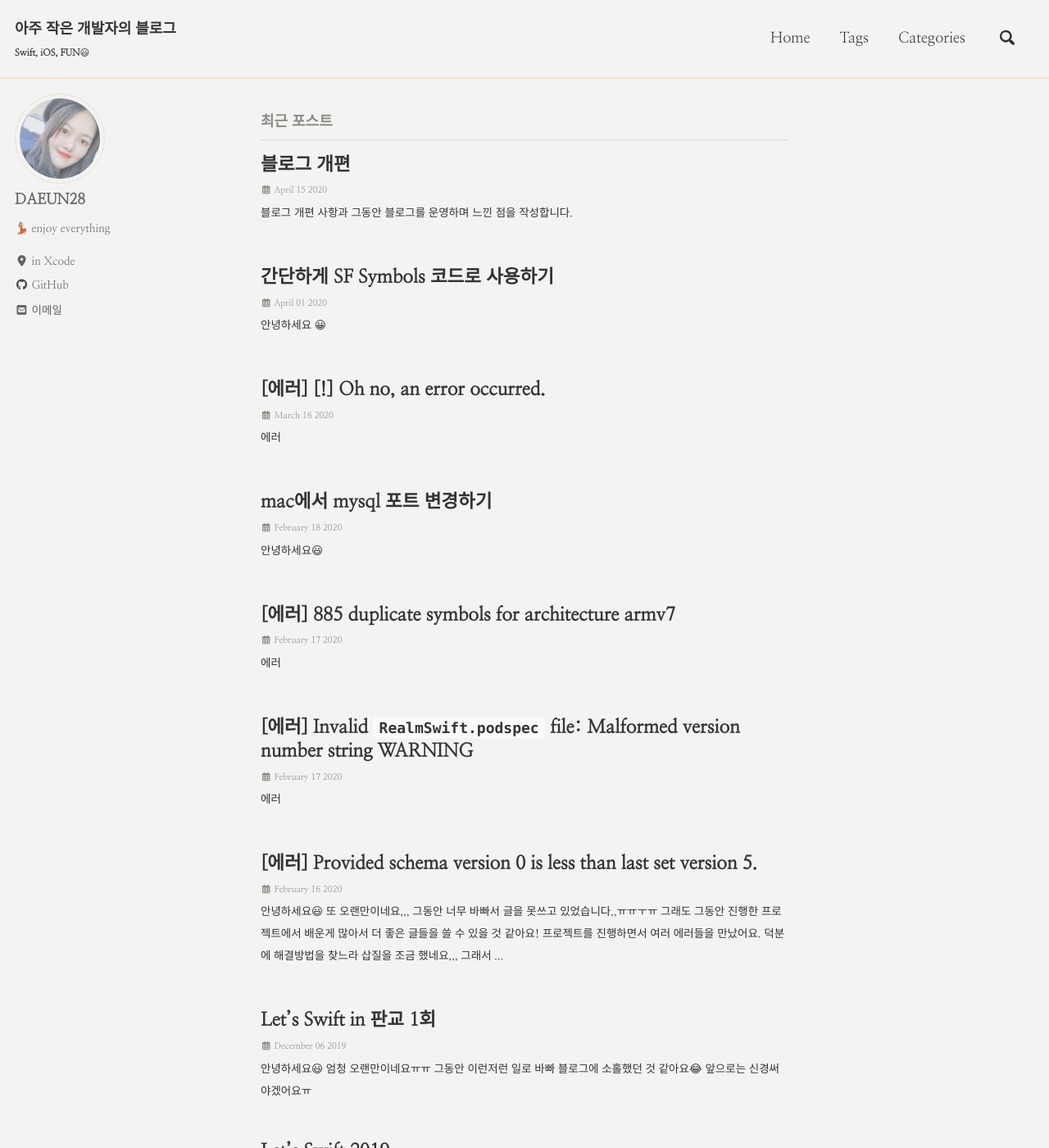
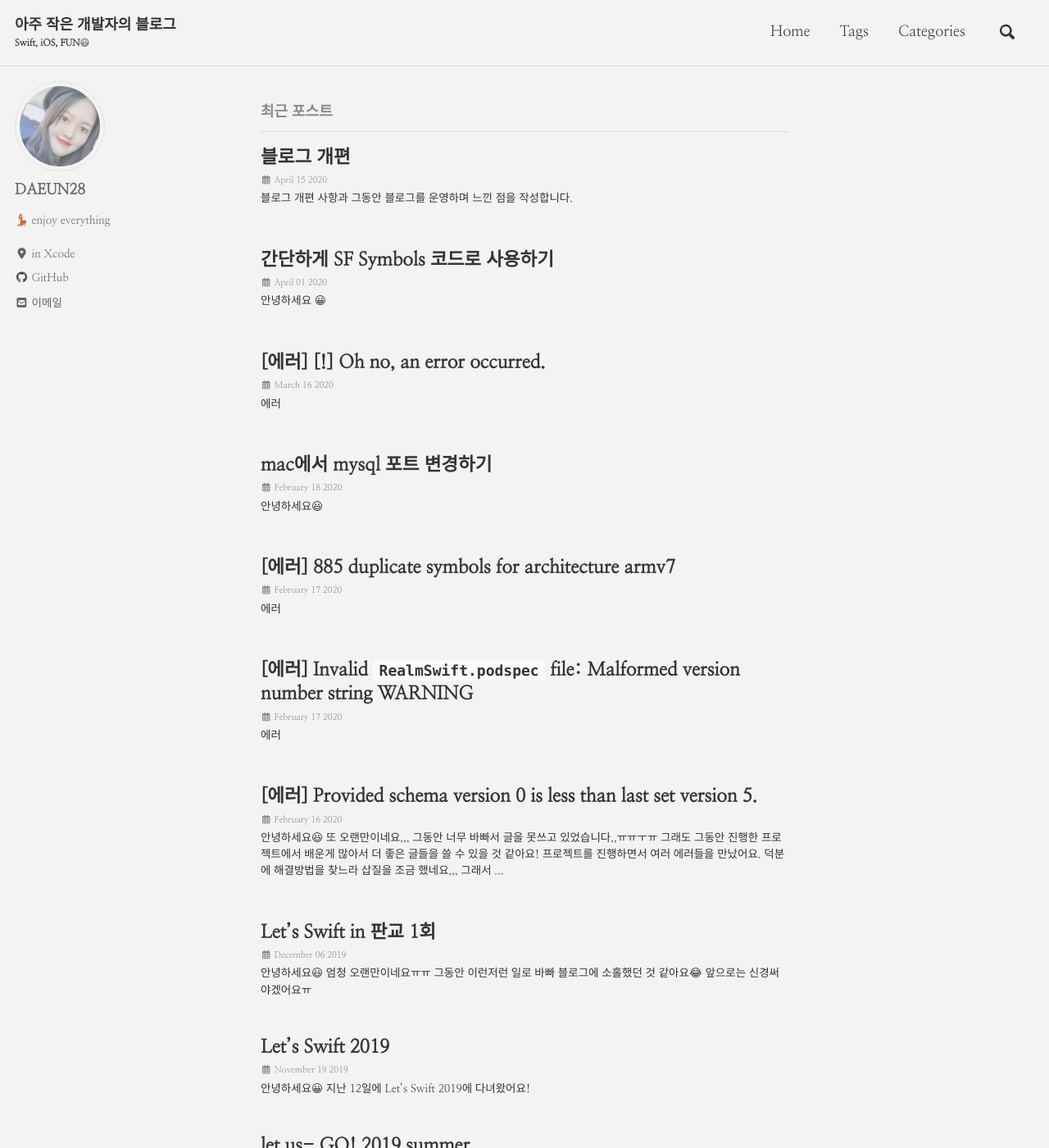
Before and after one commit to DAEUN28/DAEUN28.github.io, a Jekyll site: the page built from index.html, in a window 1280 px wide and 1400 px high. Shown: the whole window at 82% size. Built offline with Jekyll 4.4.1, drawn with Linux system fonts in a browser that asks for light colours; cached includes are drawn as plain includes; nearby versions of some CDN libraries; Markdown is read by kramdown in place of the engine named in the settings; the list of posts is cut into pages by our own code; comment, search, counter and statistics services are not loaded.

Commit message:
Update _base.scss

```diff
--- a/_sass/minimal-mistakes/_base.scss
+++ b/_sass/minimal-mistakes/_base.scss
@@ -13,7 +13,7 @@ body {
   padding: 0;
   color: $text-color;
   font-family: $global-font-family;
-  line-height: 2;
+  line-height: 1.5;
 
   &.overflow--hidden {
     /* when primary navigation is visible, the content in the background won't scroll */
@@ -28,7 +28,7 @@ h4,
 h5,
 h6 {
   margin: 2em 0 0.5em;
-  line-height: 1.2;
+  line-height: 1.5;
   font-family: $header-font-family;
   font-weight: bold;
 }
```
